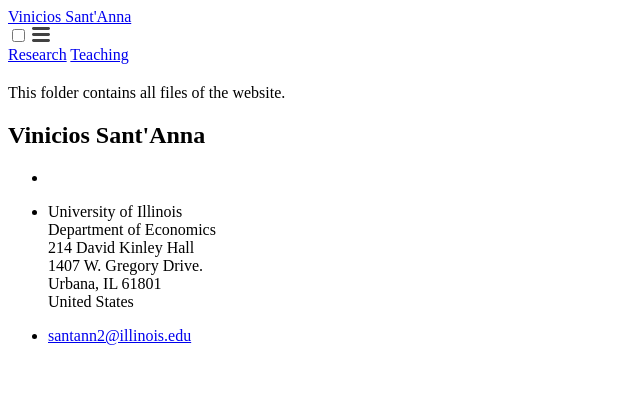
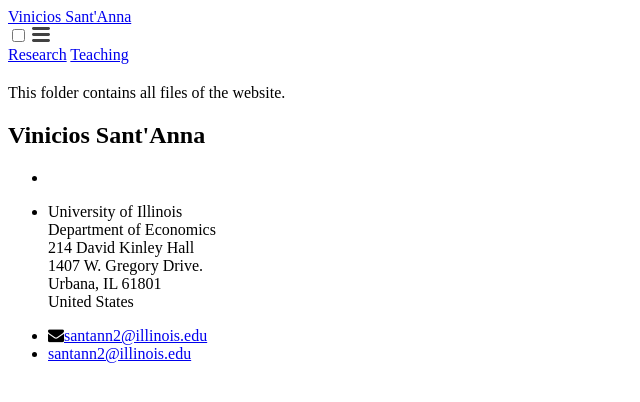
Before and after one commit to vpsantanna/vpsantanna.github.io, a Jekyll site: the page built from files/readme.md, in a window 1280 px wide. Shown: the top 402 px of the page, without its empty margins (0-640 px from the left). Built offline with Jekyll 4.4.1, drawn with Linux system fonts in a browser that asks for light colours; our own code applies the rules of GitHub Pages for plain Markdown files; a script that is not in the unit is left out.

Commit message:
Update footer.html

```diff
--- a/_includes/footer.html
+++ b/_includes/footer.html
@@ -16,6 +16,8 @@
             <p>University of Illinois<br />Department of Economics<br />214 David Kinley Hall<br />1407 W. Gregory Drive.<br />Urbana, IL 61801<br />United States</p>
           </li>
             {% if site.email %}
+          <li><span class="icon"><i class="fa fa-envelope"></i></span><span class="contact-detail"><a href="mailto:{{ site.email }}">{{ site.email }}</a></span>
+         </li>
            <li><a href="mailto:{{ site.email }}">{{ site.email }}</a></li>
             {% endif %}
         </ul>
```
